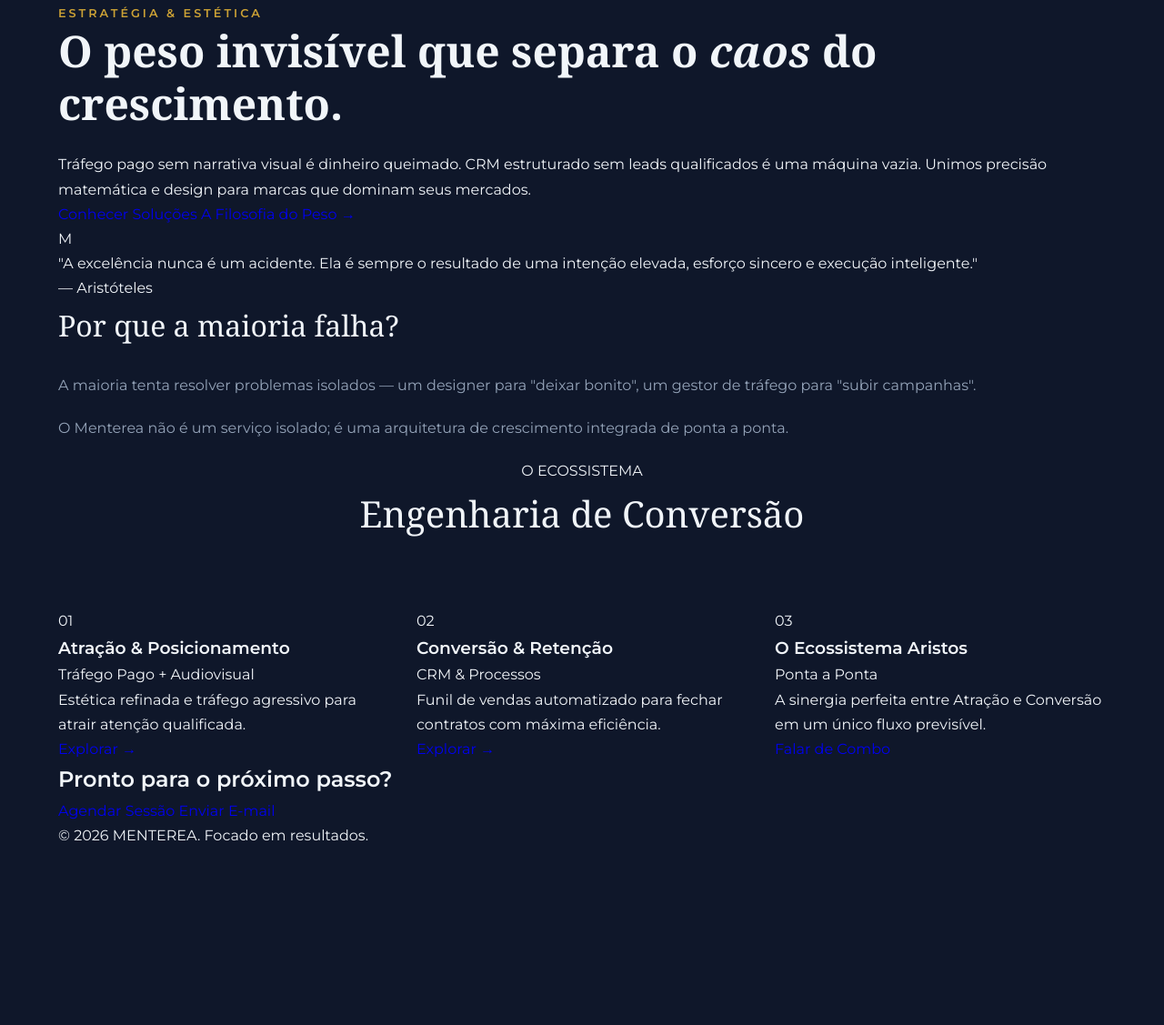
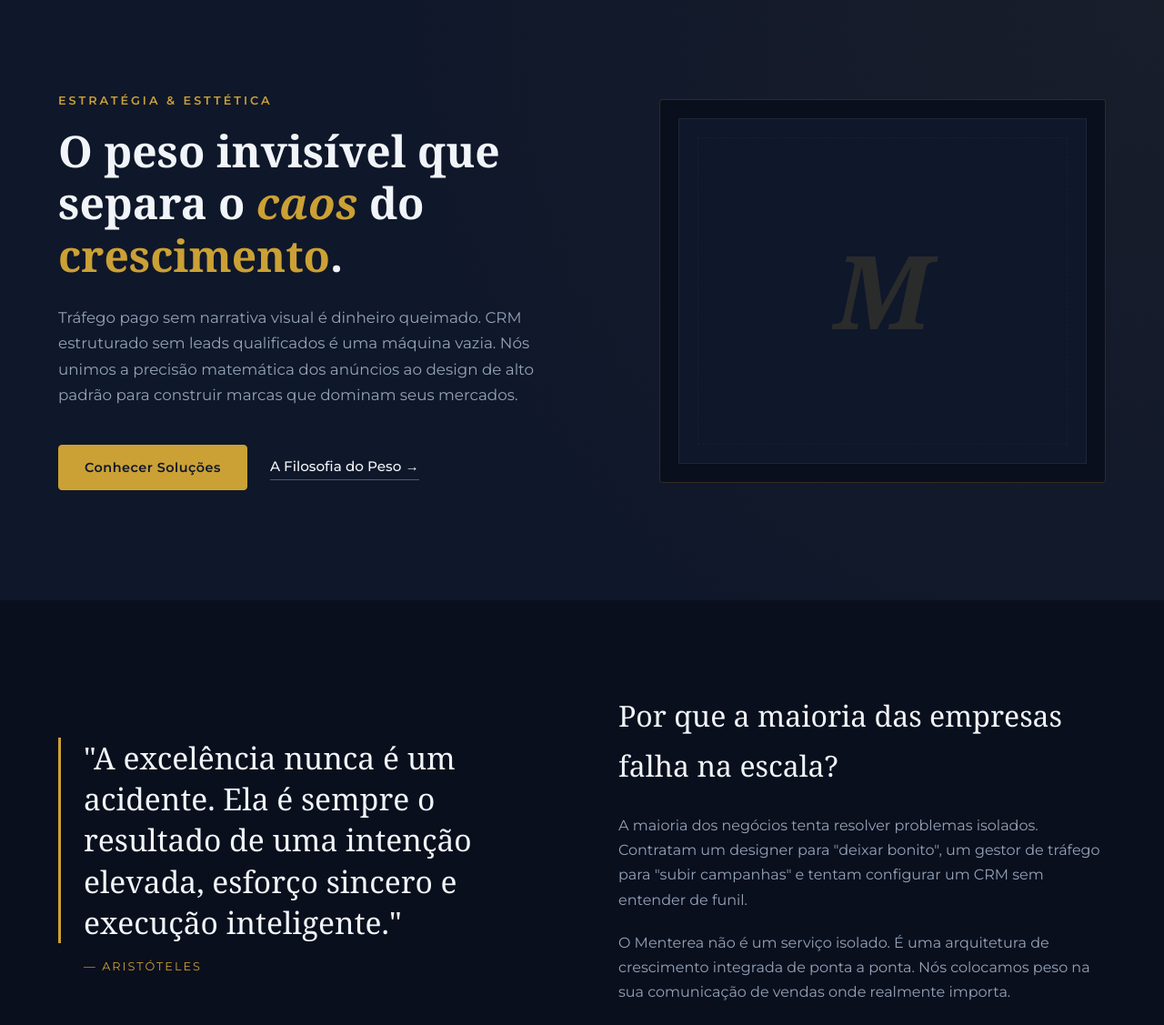
Before and after one commit to Augusto-lima18/Menterea, a plain HTML site: page index.html in a window 1280 px wide. Shown: the top 1127 px of the page at 91% size. Before the commit the page ends 932 px from the top, so only its background shows below. Drawn offline with Linux system fonts and the light colour scheme; a web font is replaced by a local one.

Commit message:
Add files via upload
Voltei ambos pro antigo... Fui mexer e ficaram ruins

```diff
--- a/index.html
+++ b/index.html
@@ -1,95 +1,140 @@
-<!DOCTYPE html>
-<html lang="pt-BR">
-<head>
 <meta charset="UTF-8">
     <meta name="viewport" content="width=device-width, initial-scale=1.0">
-    <title>Menterea | Estratégia & Estética</title>
+    <title>Menterea | Estratégia &amp; Estética</title>
+    <!-- Google Fonts: Montserrat (Modern Sans) and Poltawski Nowy (Elegant Serif) -->
     <link rel="preconnect" href="https://fonts.googleapis.com">
-    <link rel="preconnect" href="https://fonts.gstatic.com" crossorigin>
-    <link href="https://fonts.googleapis.com/css2?family=Montserrat:wght@300;400;600&family=Poltawski+Nowy:ital,wght@0,500;0,700;1,500&display=swap" rel="stylesheet">
+    <link rel="preconnect" href="https://fonts.gstatic.com" crossorigin="">
+    <link href="https://fonts.googleapis.com/css2?family=Montserrat:wght@300;400;500;600;700&amp;family=Poltawski+Nowy:ital,wght@0,500;0,600;0,700;1,500&amp;display=swap" rel="stylesheet">
     <link rel="stylesheet" href="style.css">
-</head>
-<body>
 
-    <main>
-        <!-- Hero: O ponto de entrada principal -->
-        <section class="hero">
-            <div class="container">
+    <style>
+        /* REGRA GLOBAL PARA REMOVER TODOS OS SUBLINHADOS DE LINKS E BOTÕES (INCLUINDO HOVER E OUTROS ESTADOS) */
+        a,
+        button,
+        .btn-outline-gold,
+        .btn-primary-gold,
+        .btn-secondary-link,
+        .card-link {
+            text-decoration: none !important;
+            outline: none;
+        }
+        a:hover,
+        a:focus,
+        a:active,
+        a:visited {
+            text-decoration: none !important;
+        }
+    </style>
+
+
+
+    <!-- Header Removido conforme solicitado -->
+
+    <!-- Hero Section -->
+    <section class="hero-section">
+        <div class="container hero-grid">
             <div class="hero-content">
-                    <span class="tagline">ESTRATÉGIA & ESTÉTICA</span>
-                    <h1>O peso invisível que separa o <span class="gold italic">caos</span> do <span class="gold">crescimento</span>.</h1>
-                    <p>Tráfego pago sem narrativa visual é dinheiro queimado. CRM estruturado sem leads qualificados é uma máquina vazia. Unimos precisão matemática e design para marcas que dominam seus mercados.</p>
-                    <div class="actions">
-                        <a href="#solucoes" class="btn-primary">Conhecer Soluções</a>
-                        <a href="#filosofia" class="btn-secondary">A Filosofia do Peso →</a>
+                <div class="tagline">ESTRATÉGIA &amp; ESTTÉTICA</div>
+                <h1>O peso invisível que separa o <span class="gold-text italic">caos</span> do <span class="gold-text">crescimento</span>.</h1>
+                <p class="hero-desc">
+                    Tráfego pago sem narrativa visual é dinheiro queimado. CRM estruturado sem leads qualificados é uma máquina vazia. Nós unimos a precisão matemática dos anúncios ao design de alto padrão para construir marcas que dominam seus mercados.
+                </p>
+                <div class="hero-actions">
+                    <a href="#solucoes" class="btn-primary-gold">Conhecer Soluções</a>
+                    <a href="#filosofia" class="btn-secondary-link">A Filosofia do Peso →</a>
                 </div>
             </div>
             <div class="hero-visual">
-                    <div class="canvas"><span>M</span></div>
+                <div class="canvas-frame">
+                    <div class="canvas-inner">
+                        <span class="canvas-logo">M</span>
+                        <div class="canvas-lines"></div>
+                    </div>
+                </div>
             </div>
         </div>
     </section>
 
-        <!-- Filosofia: A base conceitual -->
-        <section id="filosofia" class="philosophy">
-            <div class="container grid-2">
-                <blockquote class="serif">
+    <!-- Philosophy Section -->
+    <section id="filosofia" class="philosophy-section">
+        <div class="container philosophy-grid">
+            <div class="philosophy-quote">
+                <blockquote class="serif-text">
                     "A excelência nunca é um acidente. Ela é sempre o resultado de uma intenção elevada, esforço sincero e execução inteligente."
-                    <footer>— Aristóteles</footer>
                 </blockquote>
+                <p class="quote-author">— Aristóteles</p>
+            </div>
             <div class="philosophy-text">
-                    <h2>Por que a maioria falha?</h2>
-                    <p>A maioria tenta resolver problemas isolados — um designer para "deixar bonito", um gestor de tráfego para "subir campanhas".</p>
-                    <p>O Menterea não é um serviço isolado; é uma arquitetura de crescimento integrada de ponta a ponta.</p>
+                <h2>Por que a maioria das empresas falha na escala?</h2>
+                <p>
+                    A maioria dos negócios tenta resolver problemas isolados. Contratam um designer para "deixar bonito", um gestor de tráfego para "subir campanhas" e tentam configurar um CRM sem entender de funil.
+                </p>
+                <p>
+                    O Menterea não é um serviço isolado. É uma arquitetura de crescimento integrada de ponta a ponta. Nós colocamos peso na sua comunicação de vendas onde realmente importa.
+                </p>
             </div>
         </div>
     </section>
 
-        <!-- Soluções: O ecossistema prático -->
-        <section id="solucoes" class="solutions">
+    <!-- Solutions / Architecture Section -->
+    <section id="solucoes" class="solutions-section">
         <div class="container">
-                <header class="section-header">
-                    <span>O ECOSSISTEMA</span>
+            <div class="section-header">
+                <span class="sub-title">O ECOSSISTEMA</span>
                 <h2>Engenharia de Conversão</h2>
-                </header>
+                <p class="section-desc">Estruturas modulares desenhadas para atrair, capturar, qualificar e reter clientes de alto valor.</p>
+            </div>
+
             <div class="cards-grid">
-                    <article class="card">
-                        <span class="num">01</span>
-                        <h3>Atração & Posicionamento</h3>
-                        <p class="sub">Tráfego Pago + Audiovisual</p>
-                        <p>Estética refinada e tráfego agressivo para atrair atenção qualificada.</p>
-                        <a href="#" class="link">Explorar →</a>
-                    </article>
-                    <article class="card">
-                        <span class="num">02</span>
-                        <h3>Conversão & Retenção</h3>
-                        <p class="sub">CRM & Processos</p>
-                        <p>Funil de vendas automatizado para fechar contratos com máxima eficiência.</p>
-                        <a href="#" class="link">Explorar →</a>
-                    </article>
-                    <article class="card highlight">
-                        <span class="num gold">03</span>
-                        <h3 class="gold">O Ecossistema Aristos</h3>
-                        <p class="sub">Ponta a Ponta</p>
-                        <p>A sinergia perfeita entre Atração e Conversão em um único fluxo previsível.</p>
-                        <a href="#" class="btn-primary">Falar de Combo</a>
-                    </article>
+                <!-- Card 1 -->
+                <div class="solution-card">
+                    <div class="card-num">01</div>
+                    <h3>Atração &amp; Posicionamento</h3>
+                    <p class="card-sub">Tráfego Pago + Produção Audiovisual</p>
+                    <p class="card-body">
+                        Desenho de criativos e campanhas de anúncios altamente calibradas. Unimos estética refinada (fotos e vídeos de alto impacto) com estratégias agressivas de tráfego pago para atrair atenção qualificada e baratear seus custos de conversão.
+                    </p>
+                    <a href="https://menterea.com.br/trafego" class="card-link">Explorar Solução →</a>
+                </div>
+
+                <!-- Card 2 -->
+                <div class="solution-card">
+                    <div class="card-num">02</div>
+                    <h3>Conversão &amp; Retenção</h3>
+                    <p class="card-sub">CRM &amp; Processos Comerciais</p>
+                    <p class="card-body">
+                        De nada serve gerar leads se você os perde no WhatsApp ou em planilhas confusas. Desenhamos o seu funil de vendas dentro do sistema de CRM, automatizando etapas e preparando seu time comercial para fechar contratos com a máxima eficiência.
+                    </p>
+                    <a href="https://menterea.com.br/crm" class="card-link">Explorar Solução →</a>
+                </div>
+
+                <!-- Card 3 highlight -->
+                <div class="solution-card highlight-card">
+                    <div class="card-num gold-text">03</div>
+                    <h3 class="gold-text">O Ecossistema Aristos</h3>
+                    <p class="card-sub text-light">A Solução Completa de Ponta a Ponta</p>
+                    <p class="card-body">
+                        A sinergia perfeita para negócios maduros. Unimos Atração (Tráfego e Audiovisual) à Conversão (CRM estruturado) em um único ecossistema integrado de crescimento previsível e escalável. Sem ruídos de comunicação.
+                    </p>
+                    <a href="https://wa.me/seu-numero" class="btn-primary-gold" style="display: inline-block; margin-top: 15px; width: 100%; text-align: center;">Falar de Combo Personalizado</a>
+                </div>
             </div>
         </div>
     </section>
 
-        <!-- Footer: Ação final -->
-        <footer id="contato" class="cta">
-            <div class="container">
-                <h2>Pronto para o próximo passo?</h2>
-                <div class="actions">
-                    <a href="#" class="btn-primary">Agendar Sessão</a>
-                    <a href="#" class="btn-secondary">Enviar E-mail</a>
+    <!-- CTA Contact Footer -->
+    <section id="contato" class="cta-footer-section">
+        <div class="container cta-container">
+            <div class="cta-box">
+                <h2>Pronto para dar o próximo passo estratégico?</h2>
+                <p>Seja para estruturar o tráfego e visual da sua marca, ou desenhar um processo comercial blindado de CRM, nós temos a arquitetura correta.</p>
+                <div class="cta-buttons">
+                    <a href="https://wa.me/seu-numero" class="btn-primary-gold">Agendar Sessão Estratégica</a>
+                    <a href="mailto:contato@menterea.com.br" class="btn-outline-gold">Enviar E-mail</a>
                 </div>
-                <p class="copy">© 2026 MENTEREA. Focado em resultados.</p>
             </div>
-        </footer>
-    </main>
-
-</body>
-</html>
+            <div class="bottom-footer">
+                <p>© 2026 MENTEREA. Todos os direitos reservados. Focado em resultados de alto impacto.</p>
+            </div>
+        </div>
+    </section>
```
Lines whose indentation alone changed are shown as unchanged.
